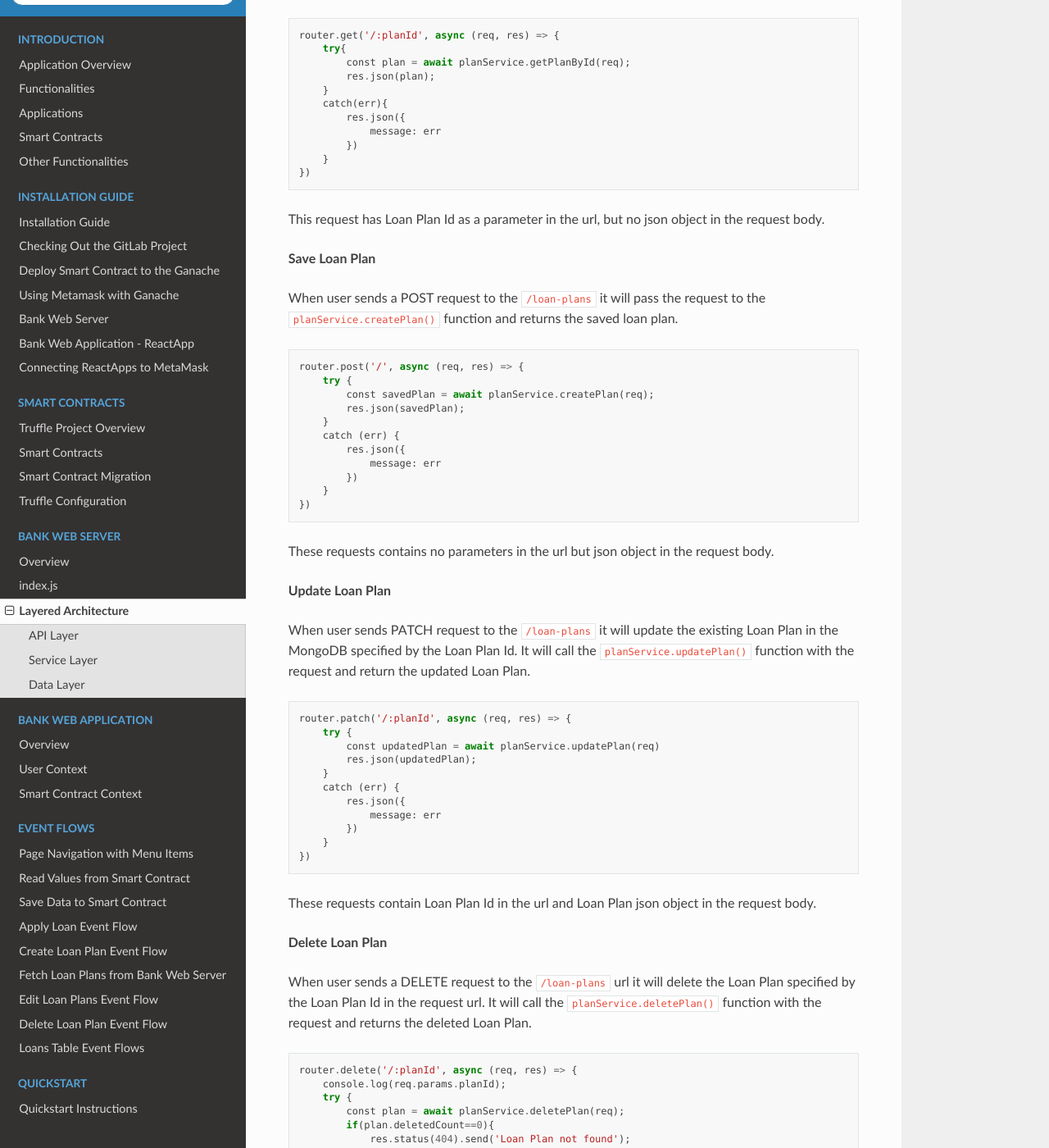
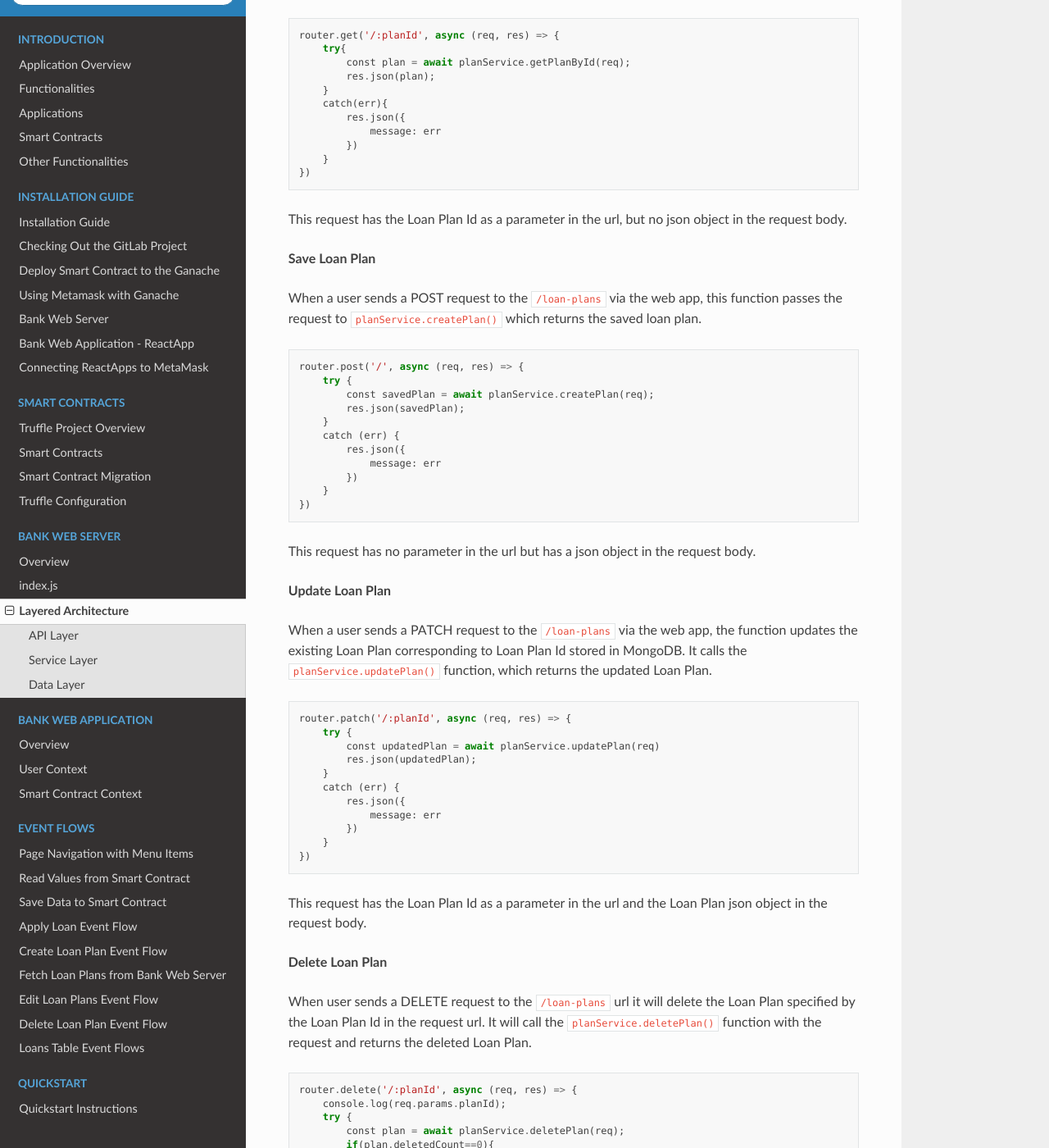
Before and after one commit to NivedithaKarthikeyan/LandregistryApp, a Sphinx documentation site: the page built from docs/source/bankServer/layeredArchitecture.rst, in a window 1280 px wide and 1400 px high, scrolled down 1604 px. Shown: the whole window at 82% size. Built offline with Sphinx 7.4.7 and the Read the Docs theme 2.0.0, drawn with Linux system fonts in a browser that asks for light colours; some of the changed text lies outside the part shown.

Commit message:
Update docs/source/bankServer/layeredArchitecture.rst

```diff
--- a/docs/source/bankServer/layeredArchitecture.rst
+++ b/docs/source/bankServer/layeredArchitecture.rst
@@ -66,12 +66,11 @@ It passes the GET request to the ``planService.getPlanById()`` function and retu
         }
     })
 
-This request has Loan Plan Id as a parameter in the url, but no json object in the request body.
+This request has the Loan Plan Id as a parameter in the url, but no json object in the request body.
 
 **Save Loan Plan**
 
-When user sends a POST request to the ``/loan-plans`` it will pass the request to the ``planService.createPlan()``
-function and returns the saved loan plan. ::
+When a user sends a POST request to the ``/loan-plans`` via the web app, this function passes the request to ``planService.createPlan()`` which returns the saved loan plan. ::
 
     router.post('/', async (req, res) => {
         try {
@@ -85,12 +84,11 @@ function and returns the saved loan plan. ::
         }
     })
 
-These requests contains no parameters in the url but json object in the request body.
+This request has no parameter in the url but has a json object in the request body.
 
 **Update Loan Plan**
 
-When user sends PATCH request to the ``/loan-plans`` it will update the existing Loan Plan in the MongoDB
-specified by the Loan Plan Id. It will call the ``planService.updatePlan()`` function with the request and return the
+When a user sends a PATCH request to the ``/loan-plans`` via the web app, the function updates the existing Loan Plan corresponding to Loan Plan Id stored in MongoDB.  It calls the ``planService.updatePlan()`` function, which returns the
 updated Loan Plan. ::
 
     router.patch('/:planId', async (req, res) => {
@@ -105,7 +103,7 @@ updated Loan Plan. ::
         }
     })
 
-These requests contain Loan Plan Id in the url and Loan Plan json object in the request body.
+This request has the Loan Plan Id as a parameter in the url and the Loan Plan json object in the request body.
 
 **Delete Loan Plan**
 
@@ -129,10 +127,10 @@ and returns the deleted Loan Plan. ::
         }
     })
 
-These requests contains the Loan Plan Id in request url and no json objects in the request body.
+This request has the Loan Plan Id as a parameter in the url, but no json object in the request body.
 
-After run your **Bank Web Server** you can navigate to ``localhost:9091/api-docs`` to see the
-full Swagger API documentation for all APIs server by **Bank Web Server**.
+With **Bank Web Server** up and running, we can navigate to ``localhost:9091/api-docs`` to see the
+full Swagger API documentation for all APIs served by **Bank Web Server**.  This is not an essential feature but nice to have it.
 
 Service Layer
 -------------
```
